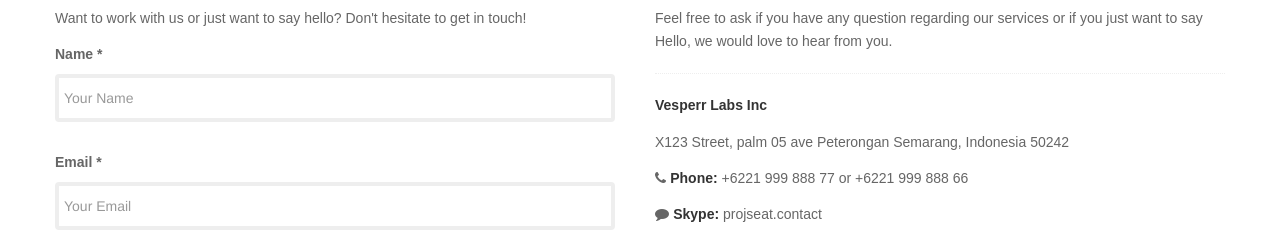
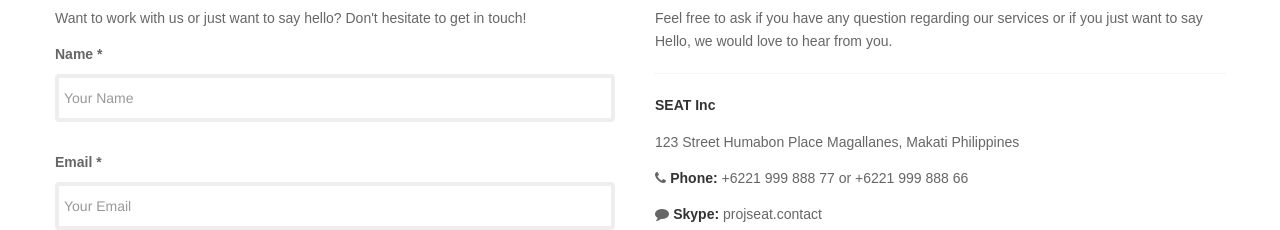
Before and after one commit to kar1man/proj_seat_v1.0, a plain HTML site: page index.html in a window 1280 px wide. Shown: the part 3130-3360 px from the top of the page. Drawn offline with Linux system fonts and the light colour scheme.

Commit message:
minor deets

```diff
--- a/index.html
+++ b/index.html
@@ -442,10 +442,10 @@
           <div class="dotted_line">
           </div>
           <p>
-            <strong>Vesperr Labs Inc</strong>
+            <strong>SEAT Inc</strong>
           </p>
           <p>
-            X123 Street, palm 05 ave Peterongan Semarang, Indonesia 50242
+            123 Street Humabon Place Magallanes, Makati Philippines
           </p>
           <p>
             <span><i class="icon-phone"></i><strong>Phone:</strong> +6221 999 888 77 or +6221 999 888 66</span>
```
